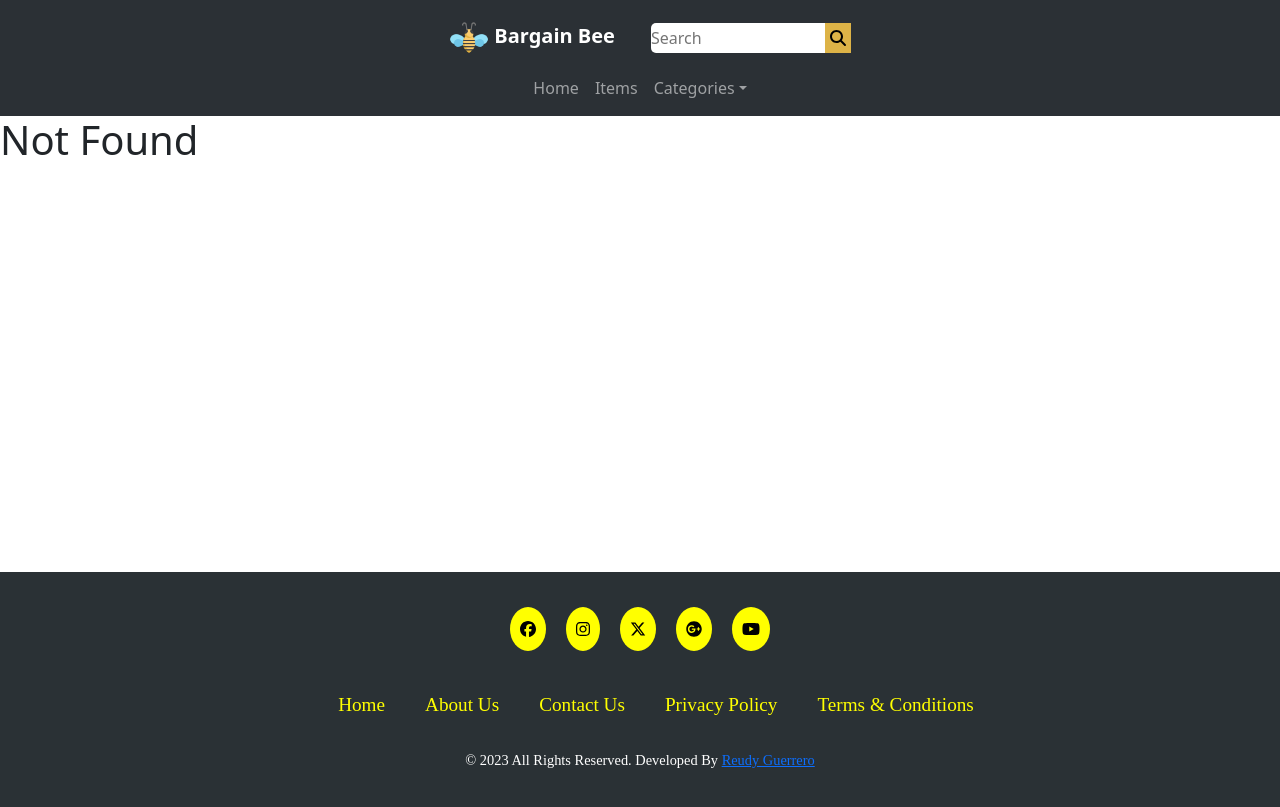
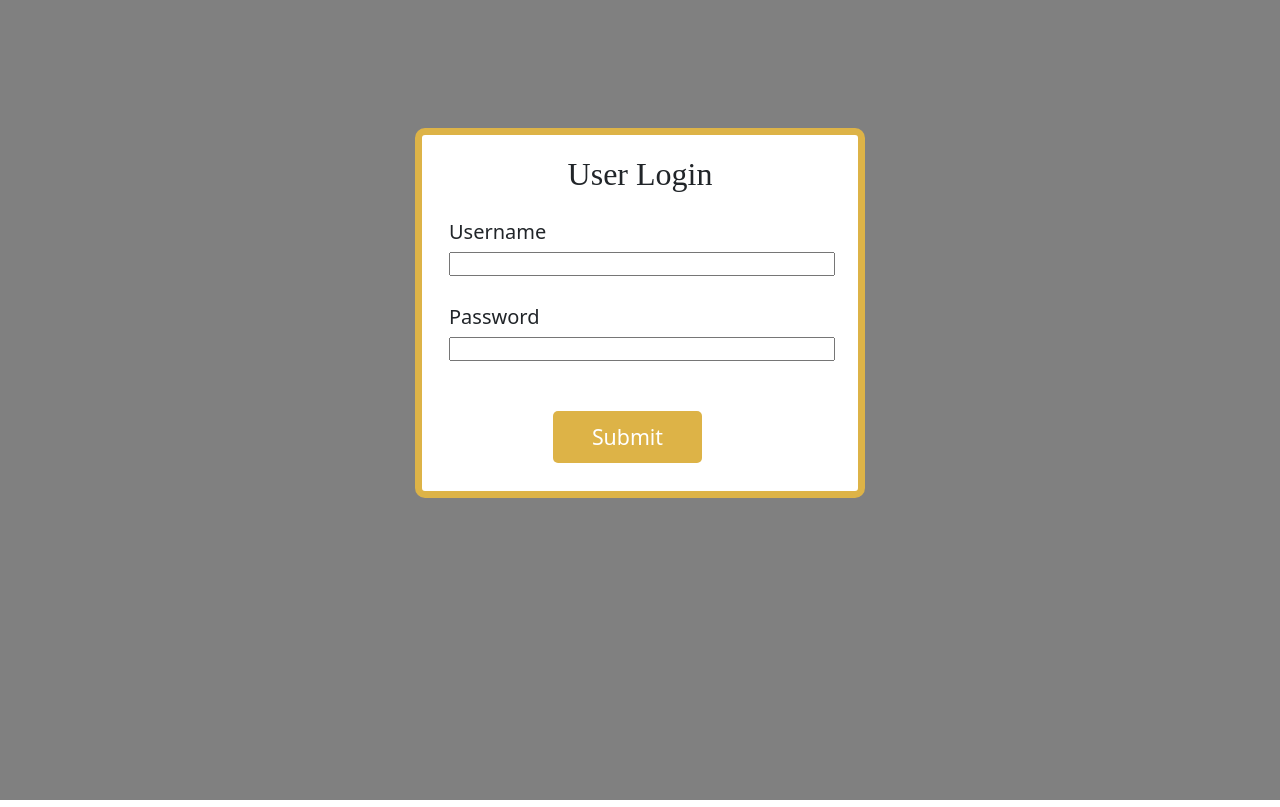
Before and after one commit to ReudyMiguel20/BargainBee-Marketplace-Website, a React (Create React App) app in the folder frontend/: page /login in a window 1280 px wide. Before the commit this address had no page. Built offline with nearby package versions, Linux system fonts and the light colour scheme.

Commit message:
Added user login form
- Added user login form and the function to save the keycloak token as a cookie

- Added buttons 'Login' and 'Register' to the nav

- Some other minor changes

```diff
--- a/frontend/package.json
+++ b/frontend/package.json
@@ -11,6 +11,7 @@
     "@testing-library/jest-dom": "^5.17.0",
     "@testing-library/react": "^13.4.0",
     "@testing-library/user-event": "^13.5.0",
+    "axios": "^1.6.2",
     "bootstrap": "^5.3.2",
     "js-cookie": "^3.0.5",
     "jwt-decode": "^4.0.0",
--- a/frontend/src/App.js
+++ b/frontend/src/App.js
@@ -8,6 +8,7 @@ import AppFooter from "./components/AppFooter/AppFooter";
 import ProductDetails from "./pages/ProductDetails/ProductDetails";
 import Category from "./pages/Products/Category/Category";
 import SearchResultProducts from "./pages/Products/SearchResultProducts/SearchResultProducts";
+import UserLogin from "./pages/UserLogin";
 
 
 function App() {
@@ -25,6 +26,7 @@ function App() {
                             <Route path="/products/:id" element={<ProductDetails />}/>
                             <Route path="/category/:category" element={<Category />}/>
                             <Route path="/search/:search" element={<SearchResultProducts />}/>
+                            <Route path="/login" element={<UserLogin />}/>
                             <Route path="*" element={<h1>Not Found</h1>}/>
                         </Routes>
                     </div>
--- a/frontend/src/components/AppNavbar/AppNavbar.css
+++ b/frontend/src/components/AppNavbar/AppNavbar.css
@@ -59,3 +59,13 @@ font-size: 1.5rem;
     padding: 3px 5px;
     cursor: pointer;
 }
+
+.buttons-container button {
+    background-color: #ddb347;
+    border: none;
+    outline: none;
+    padding: 5px 10px;
+    margin-left: 25px;
+    cursor: pointer;
+    border-radius: 5px;
+}
--- a/frontend/src/components/AppNavbar/AppNavbar.js
+++ b/frontend/src/components/AppNavbar/AppNavbar.js
@@ -4,7 +4,7 @@ import Navbar from "react-bootstrap/Navbar";
 import NavDropdown from "react-bootstrap/NavDropdown";
 import beeicon from "../../assets/bee.png";
 import "./AppNavbar.css";
-import {Link} from "react-router-dom";
+import {Link, Navigate} from "react-router-dom";
 import {faMagnifyingGlass} from "@fortawesome/free-solid-svg-icons";
 import {FontAwesomeIcon} from "@fortawesome/react-fontawesome";
 import {useNavigate} from 'react-router-dom';
@@ -12,6 +12,7 @@ import {useState, useRef} from "react";
 
 function AppNavbar() {
     const [searchTerm, setSearchTerm] = useState("");
+    const [userLoggedIn, setUserLoggedIn] = useState(false);
     const navigate = useNavigate();
     const searchButtonRef = useRef();
 
@@ -30,13 +31,17 @@ function AppNavbar() {
         }
     }
 
+    const handleLoginClick = (event) => {
+        event.preventDefault();
+        navigate(`/login`);
+    }
+
     return (
 
         <Navbar data-bs-theme="dark" expand="lg" className="bg-body-tertiary">
             <div className="upper-nav">
                 <Navbar.Brand className="title" href="/"><img src={beeicon}
-                                                              style={{width: '40px', height: '40px'}}/> Bargain
-                    Bee</Navbar.Brand>
+                                                              style={{width: '40px', height: '40px'}}/> Bargain Bee</Navbar.Brand>
                 <div className="search-container">
                     <input
                         className="search-bar"
@@ -54,6 +59,27 @@ function AppNavbar() {
                         <FontAwesomeIcon icon={faMagnifyingGlass} style={{color: "#000000",}}/>
                     </button>
                 </div>
+
+                {userLoggedIn ? (
+                    <div>
+                        <h6 style={{color: "white", marginLeft: "20px"}}>Welcome back, *username here*</h6>
+                    </div>
+                ) : (
+                    <div className="buttons-container">
+                        <button
+                            onClick={handleLoginClick}
+                        >
+                            Login
+                        </button>
+
+                        <button
+                            onClick={() => window.location.href = "http://localhost:8181/realms/spring-boot-microservices-realm/protocol/openid-connect/auth?client_id=account-console&redirect_uri=http%3A%2F%2Flocalhost%3A3000%2F&state=634d9590-adc2-47a1-8228-706794d1ea01&response_mode=fragment&response_type=code&scope=openid&nonce=0e3e042a-e096-4084-b392-1068ff5a9a57&code_challenge=Bmvh984fpxOBJ3t_ahFpab-gNtm_UQJXI0T-Fh_Yo50&code_challenge_method=S256"}
+                        >Register
+                        </button>
+
+
+                    </div>
+                )};
 
             </div>
             <div className="lower-nav">
--- /dev/null
+++ b/frontend/src/components/LoginForm/LoginForm.css
@@ -0,0 +1,88 @@
+.test-background {
+    position: fixed;
+    top: 0;
+    left: 0;
+    width: 100%;
+    height: 100%;
+    background-color: grey;
+}
+
+
+
+.login-form-container {
+    max-width: 450px;
+    margin-right: auto;
+    margin-left: auto;
+    margin-top: 10%;
+    padding: 20px;
+    border: 7px solid #ddb347;
+    border-radius: 10px;
+    background-color: white;
+    -webkit-animation-name: animatetop;
+    -webkit-animation-duration: 0.4s;
+    animation-name: animatetop;
+    animation-duration: 0.4s
+}
+
+@-webkit-keyframes animatetop {
+    from {top:-300px; opacity:0}
+    to {top:0; opacity:1}
+}
+
+@keyframes animatetop {
+    from {top:-300px; opacity:0}
+    to {top:0; opacity:1}
+}
+
+.login-form-title {
+    text-align: center;
+    font-family: 'Young Serif', serif;
+}
+
+.login-form-labels {
+    display: flex;
+    flex-direction: column;
+    justify-content: center;
+    align-items: flex-start;
+    margin-top: 20px;
+    padding-right: 25px;
+}
+
+.login-form-labels label {
+    display: flex;
+    flex-direction: column;
+    justify-content: center;
+    font-size: 10pt;
+    margin-bottom: 15px;
+    padding: 7px;
+    width: 400px;
+    border-top: none;
+}
+
+.login.form-labels h5 {
+    margin-bottom: 0;
+    justify-content: center;
+    align-items: center;
+
+}
+
+.login-form-button {
+    display: flex;
+    flex-direction: column;
+    justify-content: center;
+    align-items: center;
+    margin-top: 20px;
+    padding-right: 25px;
+}
+
+.login-form-button button  {
+background-color: #ddb347;
+    color: white;
+    padding: 10px 20px;
+    margin: 8px 0;
+    border: none;
+    cursor: pointer;
+    width: 40%;
+    font-size: 16pt;
+    border-radius: 5px;
+}
--- /dev/null
+++ b/frontend/src/components/LoginForm/LoginForm.js
@@ -0,0 +1,94 @@
+import React, {useState} from 'react'
+import "./LoginForm.css";
+import axios from 'axios';
+import Cookies from "js-cookie";
+import {jwtDecode} from "jwt-decode";
+
+const LoginForm = () => {
+    const [username, setUsername] = useState("");
+    const [password, setPassword] = useState("");
+
+    const handleUsernameChange = (event) => {
+        setUsername(event.target.value);
+    }
+
+    const handlePasswordChange = (event) => {
+        setPassword(event.target.value);
+    }
+
+    // const handleSubmit = (event) => {
+    //     event.preventDefault();
+    //     console.log({username, password});
+    // }
+
+    const handleSubmit = async (event ) => {
+        event.preventDefault();
+
+        const data = new URLSearchParams({
+            client_id: "spring-cloud-client",
+            client_secret: "3lTTXUx3PyEJNw7VBY3WpbJ01dxfL1ad",
+            username: username,
+            password: password,
+            grant_type: 'password'
+        });
+
+        try {
+            const response = await axios.post('http://localhost:8181/realms/spring-boot-microservices-realm/protocol/openid-connect/token', data.toString(), {
+                headers: {
+                    'Content-Type': 'application/x-www-form-urlencoded'
+                }
+            });
+            console.log(response.data);
+
+            Cookies.set("access_token", response.data.access_token);
+        } catch (error) {
+            console.error('Error:', error);
+        }
+
+    }
+
+
+
+    return (
+        <div className="test-background">
+        <div className="login-form-container">
+            <form className="login-form">
+                <div className="login-form-title">
+                <h2>User Login</h2>
+                </div>
+
+                <div className="login-form-labels">
+                <label>
+                    <h5>Username</h5>
+                    <input
+                        type="text"
+                        name="username"
+                        onChange={handleUsernameChange}
+                    />
+                </label>
+                <label>
+                    <h5>Password</h5>
+                    <input
+                        type="password"
+                        name="password"
+                        onChange={handlePasswordChange}
+                    />
+                </label>
+                </div>
+
+                <div className="login-form-button">
+                    <button
+                        type="submit"
+                        onClick={handleSubmit}
+                    >
+                        Submit
+                    </button>
+                </div>
+
+            </form>
+        </div>
+        </div>
+    )
+}
+
+export default LoginForm;
--- /dev/null
+++ b/frontend/src/pages/UserLogin.js
@@ -0,0 +1,12 @@
+import React from 'react'
+import LoginForm from "../components/LoginForm/LoginForm";
+
+const UserLogin = () => {
+    return (
+        <div>
+        <LoginForm />
+        </div>
+    )
+}
+
+export default UserLogin;
```
Also changed, not shown: frontend/src/pages/Products/SearchResultProducts/SearchResultProducts.js (+2 -2 lines), 1 other file (tests, documents, lock files or other folders).
